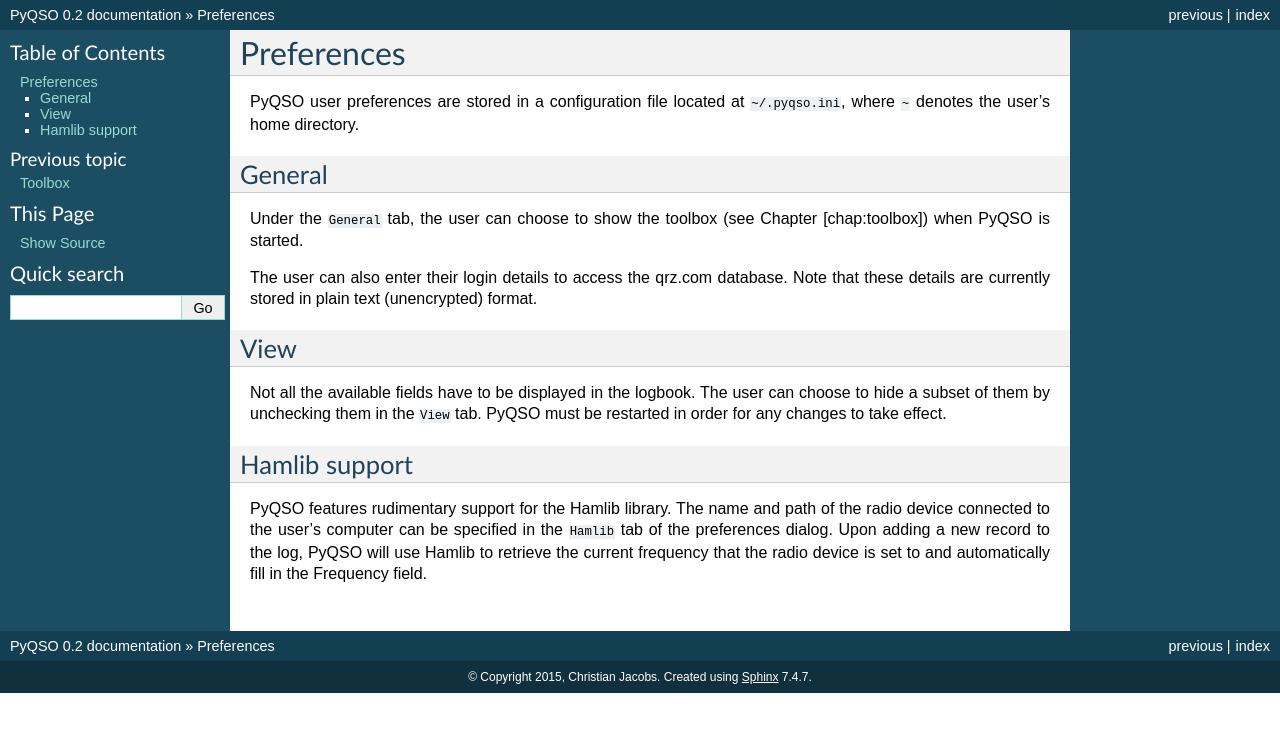
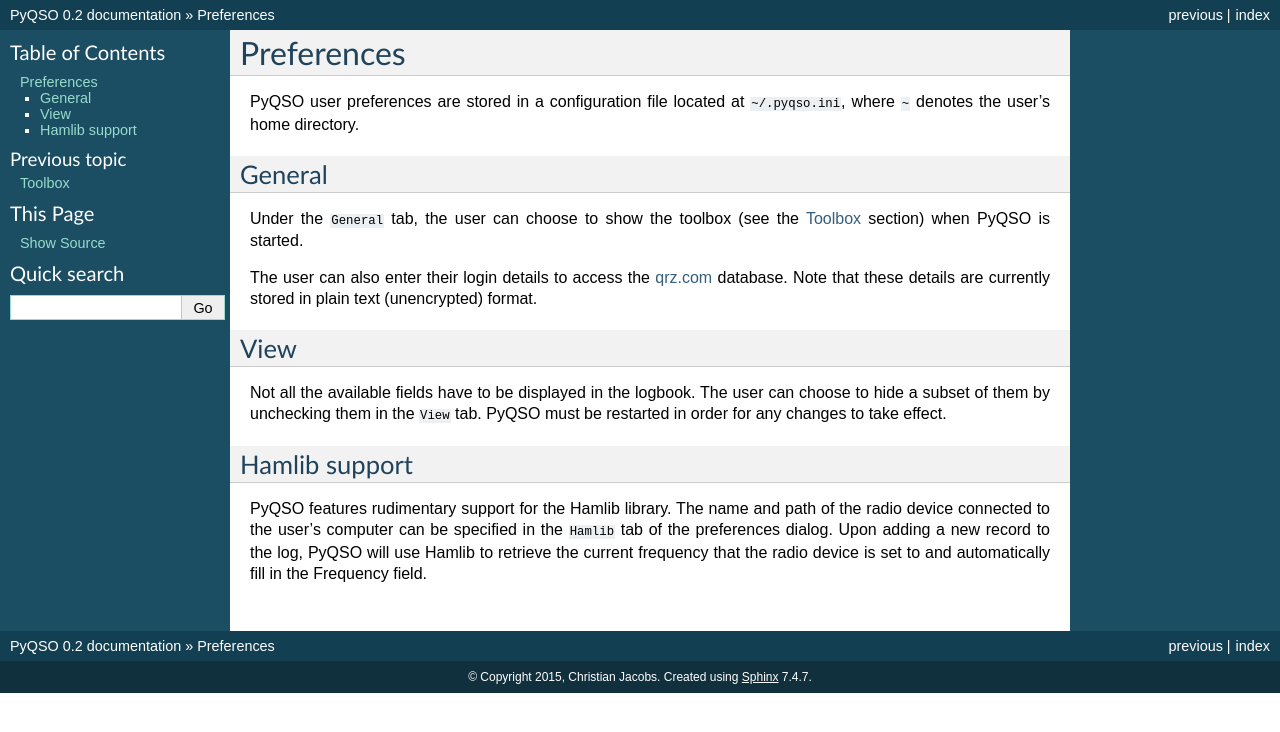
Before and after one commit to ctjacobs/pyqso, a Sphinx documentation site: the page built from docs/source/preferences.rst, in a window 1280 px wide. Shown: the top 732 px of the page. Built offline with Sphinx 7.4.7, drawn with Linux system fonts in a browser that asks for light colours.

Commit message:
Formatting fixes to the .rst documentation files.

```diff
--- a/docs/source/log_management.rst
+++ b/docs/source/log_management.rst
@@ -23,14 +23,13 @@
 the ADIF standard are used. However, please note that only the following
 subset of all the ADIF fields is considered: CALL, QSO\_DATE, TIME\_ON,
 FREQ, BAND, MODE, TX\_PWR, RST\_SENT, RST\_RCVD, QSL\_SENT, QSL\_RCVD,
-NOTES, NAME, ADDRESS, STATE, COUNTRY, DXCC, CQZ, ITUZ, IOTA. Visit
-http://adif.org/ for more information about these fields.
+NOTES, NAME, ADDRESS, STATE, COUNTRY, DXCC, CQZ, ITUZ, IOTA. Visit the `ADIF website <http://adif.org/>`_ for more information about these fields.
 
 Renaming a log
 --------------
 
 To rename the currently selected log, click ``Rename Selected Log`` in
-the ``Logbook`` menu. Remember that the log’s new name cannot be the
+the ``Logbook`` menu. Remember that the log's new name cannot be the
 same as another log in the logbook.
 
 Deleting a log
--- a/docs/source/preferences.rst
+++ b/docs/source/preferences.rst
@@ -2,15 +2,15 @@
 ===========
 
 PyQSO user preferences are stored in a configuration file located at
-``~/.pyqso.ini``, where ``~`` denotes the user’s home directory.
+``~/.pyqso.ini``, where ``~`` denotes the user's home directory.
 
 General
 -------
 
 Under the ``General`` tab, the user can choose to show the toolbox (see
-Chapter [chap:toolbox]) when PyQSO is started.
+the `Toolbox <toolbox.html>`_ section) when PyQSO is started.
 
-The user can also enter their login details to access the qrz.com
+The user can also enter their login details to access the `qrz.com <http://qrz.com/>`_
 database. Note that these details are currently stored in plain text
 (unencrypted) format.
 
```
Also changed, not shown: other parts of docs/source/preferences.rst (+1 -7 lines), docs/source/getting_started.rst (+15 -13 lines), docs/source/record_management.rst (+8 -5 lines), docs/source/toolbox.rst (+19 -7 lines), docs/source/index.rst (line endings or trailing spaces).
